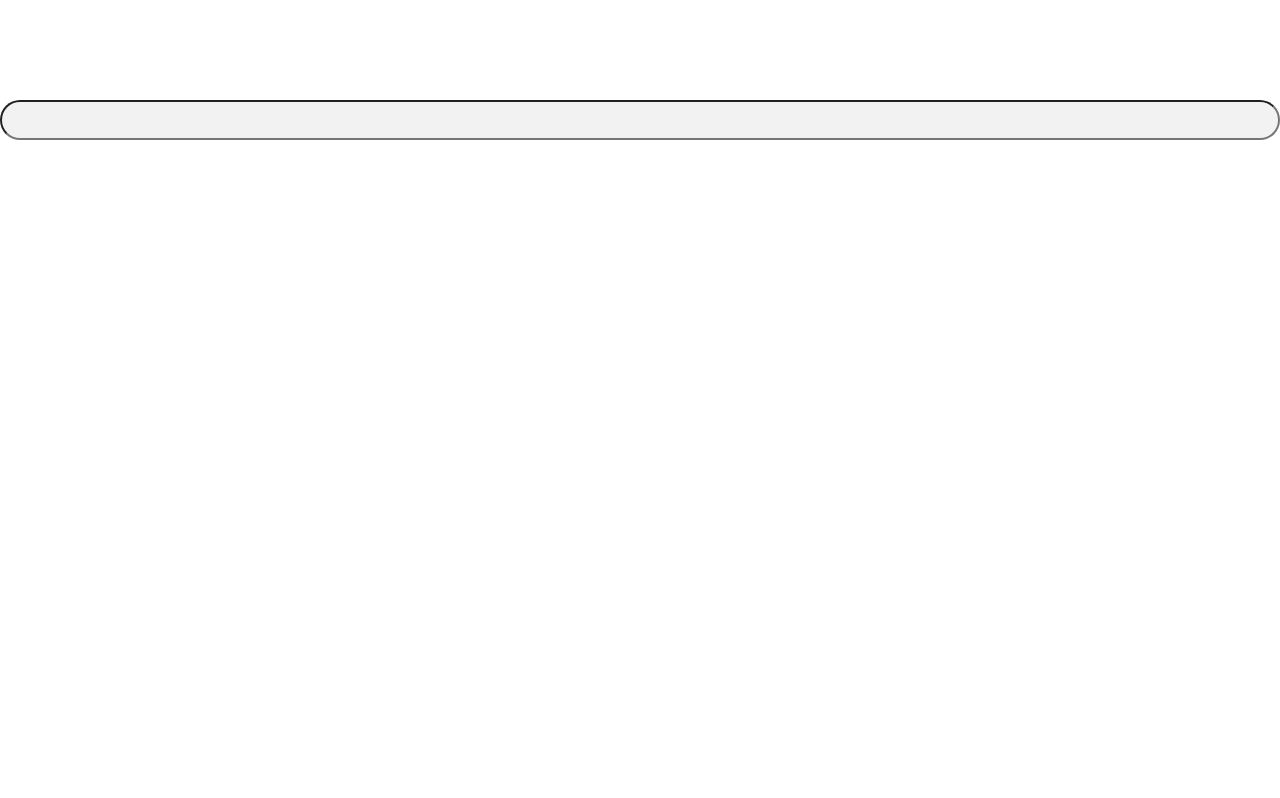
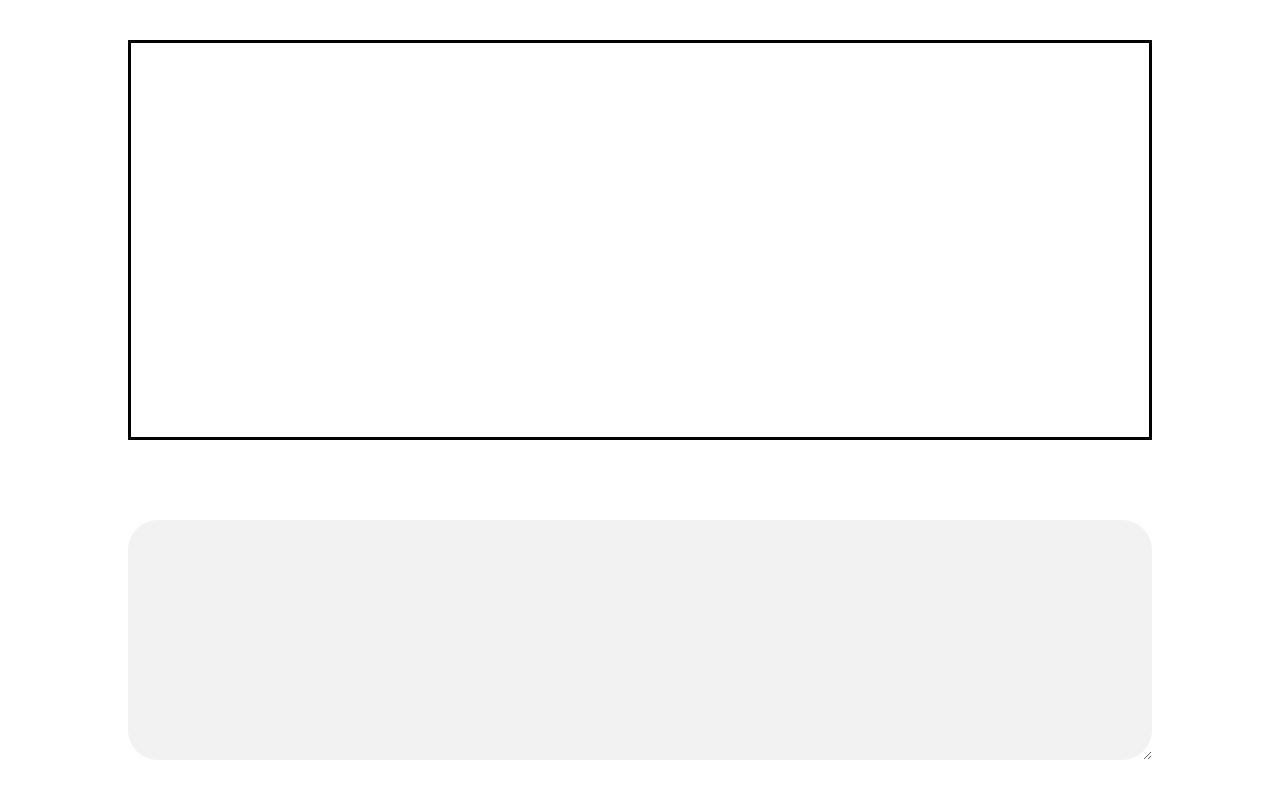
Before and after one commit to kana-rus/liff-tex, a Next.js app: page / in a window 1280 px wide. Built offline with nearby package versions, Linux system fonts and the light colour scheme.

Commit message:
created base tex-rendering system

```diff
--- a/package.json
+++ b/package.json
@@ -9,6 +9,8 @@
     "lint": "next lint"
   },
   "dependencies": {
+    "@types/katex": "^0.11.1",
+    "katex": "^0.15.3",
     "next": "12.1.0",
     "react": "17.0.2",
     "react-dom": "17.0.2"
--- a/pages/index.tsx
+++ b/pages/index.tsx
@@ -1,20 +1,31 @@
 import type { NextPage } from 'next'
 import Head from 'next/head'
+import Script from 'next/script'
 import { ChangeEvent, useRef } from 'react'
 import { useState } from 'react'
 
 import styles from '../styles/main.module.css'
-
+import katex from 'katex'
+import renderMathInElement from 'katex/dist/contrib/auto-render'
 
 const Home: NextPage = () => {
   const [inputEl, setInputEl] = useState("")
-  const [text, setText] = useState("")
 
-  const handleChange = (e: ChangeEvent<HTMLInputElement>) => {
-    const currentInput = e.target.value
-    setInputEl(currentInput)
-    setText(currentInput)
+  const handleChange = (e: ChangeEvent<HTMLTextAreaElement>) => {
+    const currentText = e.target.value
+    setInputEl(currentText)
+
+    const katexArea = document.getElementById("katex-area")
+    if (!katexArea) {
+      console.log("There is no such a HTMLElement.")
+    }
+
+    katex.render(String.raw`${currentText}`, katexArea!, {
+      throwOnError: false,
+      displayMode: true
+    })
   }
+
 
   return (
     <>
@@ -22,13 +33,14 @@ const Home: NextPage = () => {
         <title>LIFF-TEX</title>
         <meta name="description" content="Generated by create next app" />
         <link rel="icon" href="/favicon.ico" />
+        <link rel="stylesheet" href="https://cdn.jsdelivr.net/npm/katex@0.15.3/dist/katex.min.css" integrity="sha384-KiWOvVjnN8qwAZbuQyWDIbfCLFhLXNETzBQjA/92pIowpC0d2O3nppDGQVgwd2nB" crossOrigin="anonymous"></link>
       </Head>
 
       <main className={styles.mainStyle}>
-        <div className={styles.previewStyle}>
-          {text}
+        <div className={styles.previewStyle} id="katex-area">
+
         </div>
-        <input
+        <textarea
           value={inputEl}
           className={styles.inputStyle}
           onChange={(e) => handleChange(e)}
--- a/styles/main.module.css
+++ b/styles/main.module.css
@@ -1,15 +1,35 @@
 .mainStyle {
+    width: 100%;
     display: block;
 }
 
 .inputStyle {
-    width: 100%;
-    height: 40px;
+    width: 80%;
+    margin-left: 10%;
+    margin-right: 10%;
+
+    height: 30%;
+    position: absolute;
+    bottom: 5%;
+
     background-color: rgba(10,10,10,0.05);
     border-radius: 30px;
+    border: none;
+    outline: none;
+    padding: 20px;
 }
 
 .previewStyle {
-    width: 100%;
-    height: 100px;
+    width: 80%;
+    margin-left: 10%;
+    margin-right: 10%;
+
+    height: 50%;
+    position: absolute;
+    top: 5%;
+
+    border: solid;
+    padding: 20px;
+    word-break: break-all;
+    overflow: scroll;
 }
```
Also changed, not shown: 1 other file (tests, documents, lock files or other folders).
